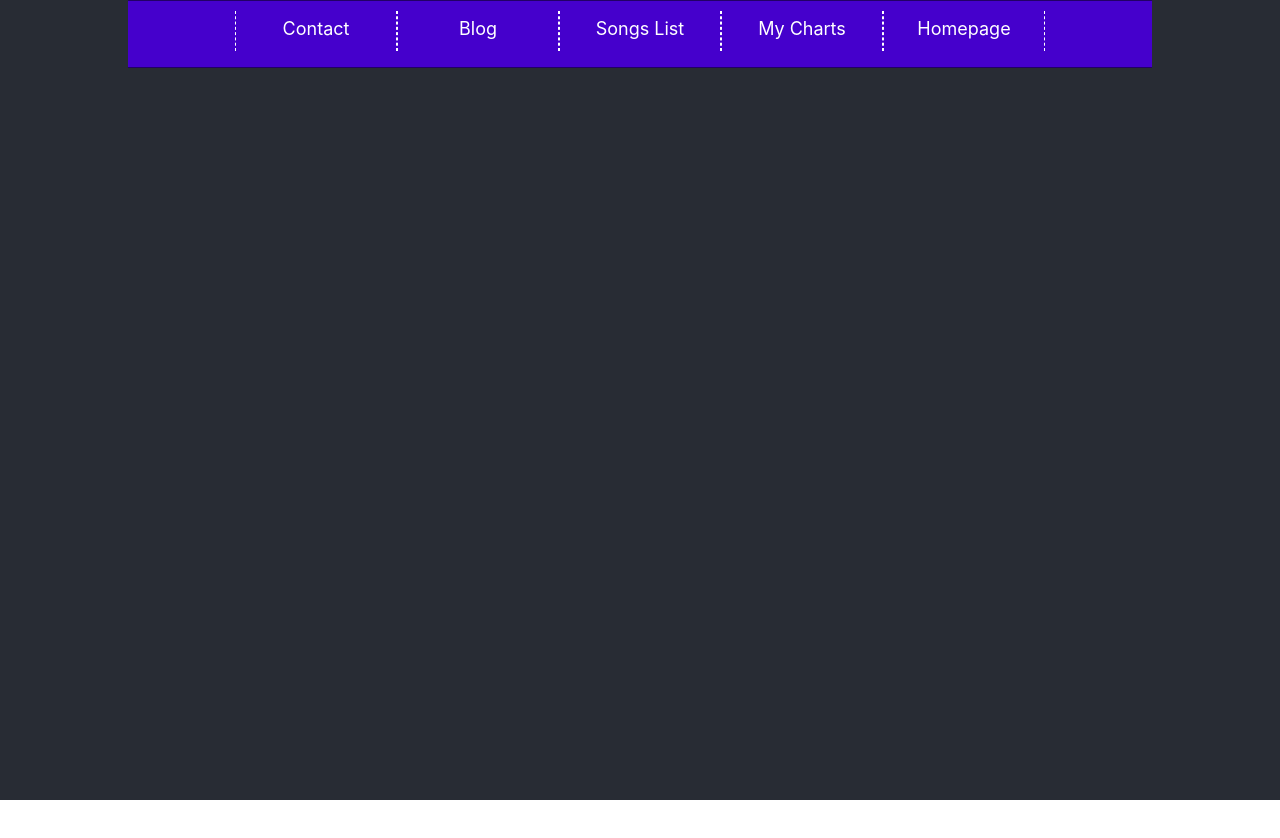
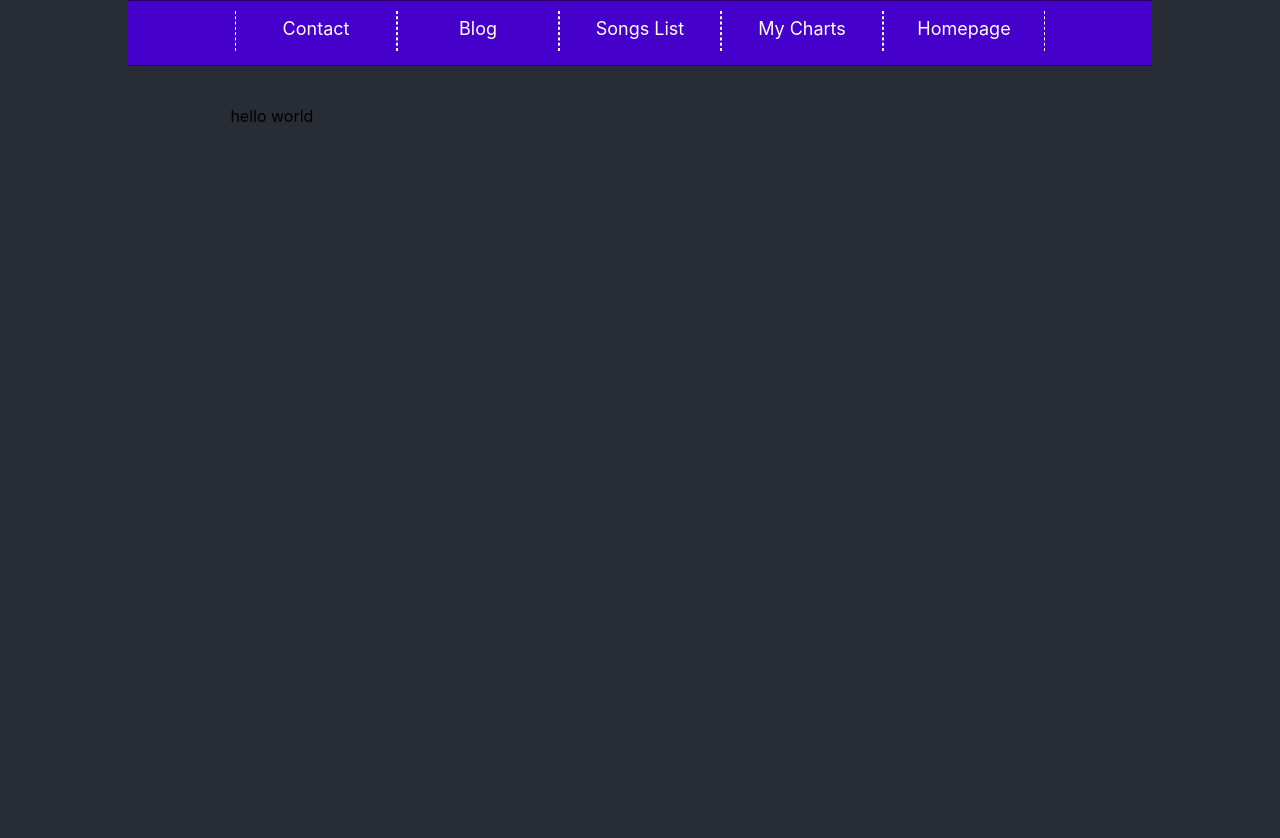
Before and after one commit to Onoma94/songs-site, a React (Create React App) app: page / in a window 1280 px wide. Shown: the top 838 px of the page. Before the commit the page ends 800 px from the top, so only its background shows below. Built offline with nearby package versions, Linux system fonts and the light colour scheme.

Commit message:
Style corrections

```diff
--- a/src/App.js
+++ b/src/App.js
@@ -1,4 +1,4 @@
-import logo from './logo.svg';
+//import logo from './logo.svg';
 import Router from "./services/router";
 import './App.css';
 import './style.css';
@@ -6,17 +6,18 @@ import './style.css';
 import TopBar from "./components/topBar/topBar";
 import NavBar from "./components/navBar/navBar";
 import Footer from "./components/footer/footer";
-
+//'url(/footer_lodyas.png)'
+//"https://star-wars.pl/Layout/Bastion4/MCQ-forum.jpg")
 function App() {
   return (
-    <div className="App">
-      <header className="App-header">
+    <body>
+      <div className="wrapper" style={{backgroundImage: 'require(url(/footer_lodyas.png)', backgroundSize: '100%', backgroundRepeat: 'repeat'}}>
         <TopBar />
         <NavBar />
         <Router />
         <Footer />
-      </header>
-    </div>
+      </div>
+    </body>
   );
 }
 
--- a/src/pages/home.js
+++ b/src/pages/home.js
@@ -3,7 +3,7 @@ function Home()
     return(
         <div className="site-section">
             <div className="container">
-
+            <br /><br /> hello world <br /><br />
             </div>
         </div>
     )
--- a/src/style.css
+++ b/src/style.css
@@ -1,13 +1,32 @@
+body
+{
+	background-color: #282c34;
+}
+
+topbar
+{
+	position: fixed;
+	top: 0px;
+	height: 20px;
+}
+
 nav
 {
-	position: fixed;
-	top: 0;
-	width: 80%;
+	position: relative;
+	top: 0px;
 	padding: 10px 0;
 	background-color: #4500CC;
 	text-align: center;
 	border-top: 1px solid #220066;
 	border-bottom: 1px solid #220066;
+}
+
+.wrapper
+{
+	width: 80%;
+	margin-left: auto;
+	margin-right: auto;
+	min-height: 100vh;
 }
 
 ul
```
Also changed, not shown: src/favicon.png (added), src/footer_lodyas.png (added).
